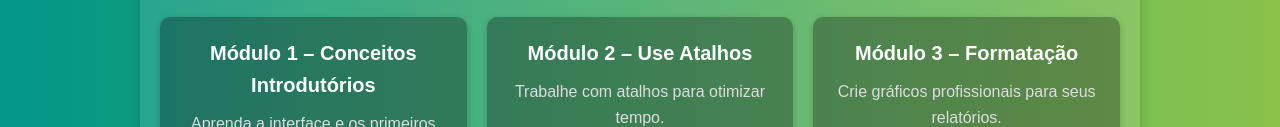
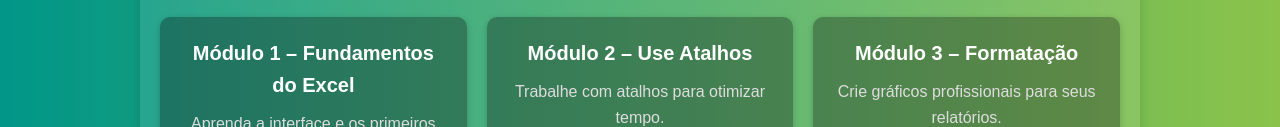
Before and after one commit to Guil-sketch/Excel, a plain HTML site: page index.html in a window 1280 px wide. Shown: the part 825-952 px from the top of the page. Drawn offline with Linux system fonts and the light colour scheme.

Commit message:
Update index.html

```diff
--- a/index.html
+++ b/index.html
@@ -55,7 +55,7 @@
 
     <div class="modulos">
       <div class="modulo">
-        <h3>Módulo 1 – Conceitos Introdutórios</h3>
+        <h3>Módulo 1 – Fundamentos do Excel</h3>
         <p>Aprenda a interface e os primeiros passos.</p>
         <a href="arquivos/modulo1.pdf" class="btn" download>Baixar Arquivo</a>
       </div>
```
